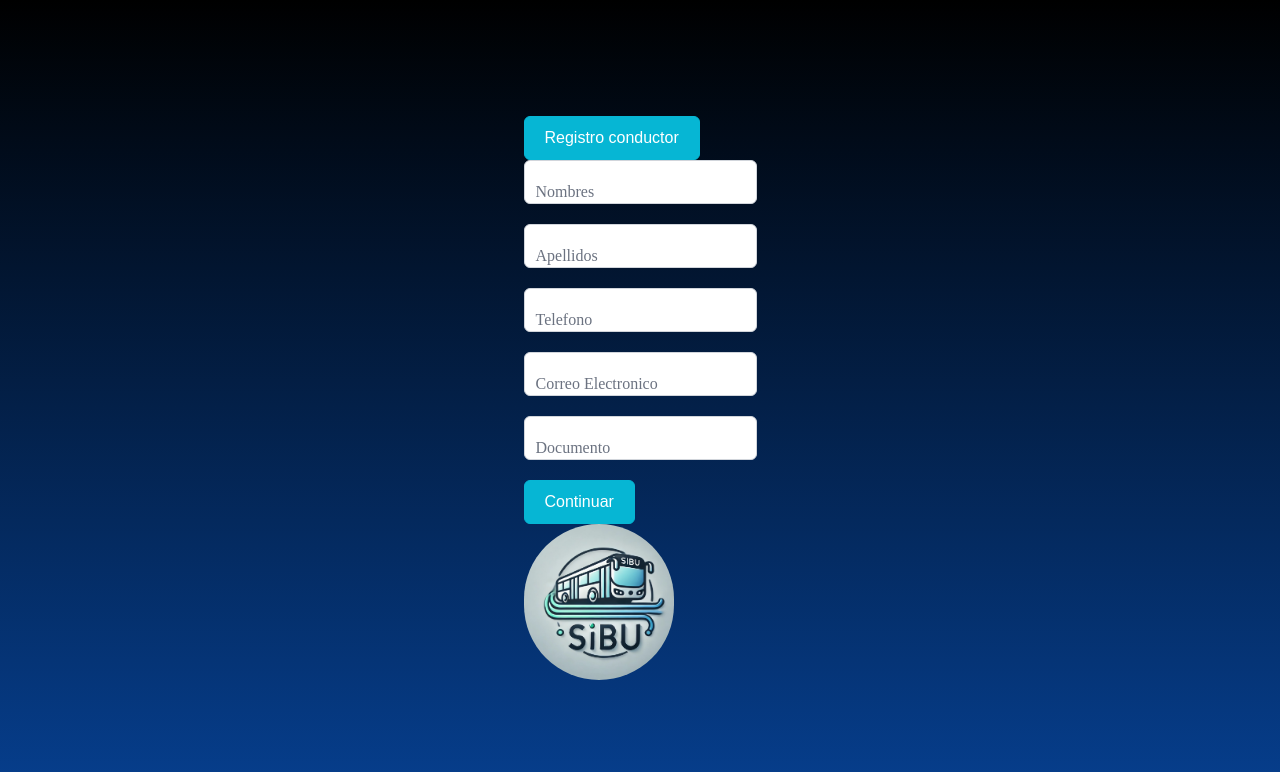
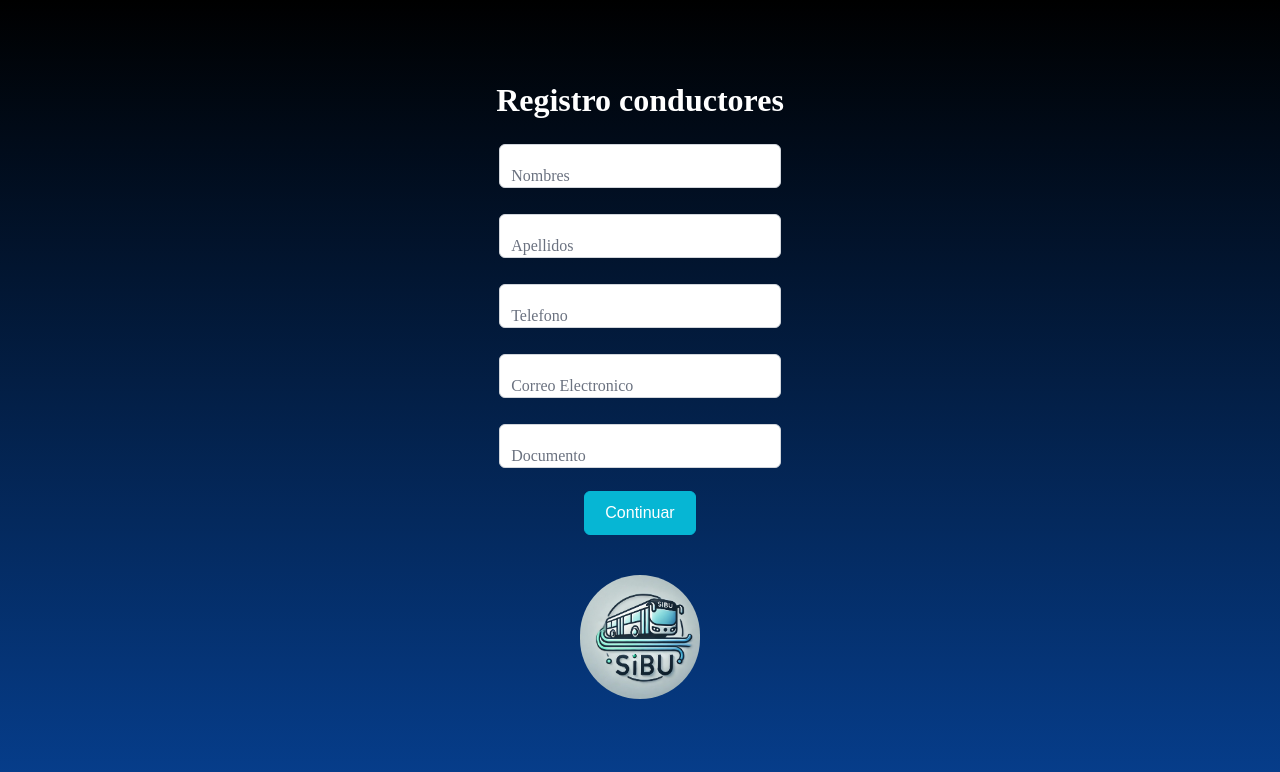
Before and after one commit to zhetirox/proyecto, a React (Vite) app: page / in a window 1280 px wide. Shown: the top 772 px of the page. Built offline with nearby package versions, Linux system fonts and the light colour scheme; a web font is replaced by a local one.

Commit message:
correcion pagina registro conductores

```diff
--- a/src/pages/RegistroConductores.jsx
+++ b/src/pages/RegistroConductores.jsx
@@ -3,8 +3,7 @@ import { FloatLabel } from "primereact/floatlabel";
 import { useState } from "react";
 import { Button } from 'primereact/button';
 import sibuLogo from '../assets/sibu.jpeg';
-import './registroconductores.css'
-
+import '../style.css/registroconductores.css';
 
 
 function RegistroConductores() {
@@ -17,10 +16,11 @@ function RegistroConductores() {
                     <div className="logo-container">
 
                     </div>
-                    <Button>
-                        <label htmlFor="registro conductor">Registro conductor</label>
+                   <h1 className="h1">
+                        <label htmlFor="registro conductor">Registro conductores</label>
+                        </h1>
 
-                    </Button>
+
 
 
                 </div>
@@ -68,12 +68,14 @@ function RegistroConductores() {
 
 
             </div>
-                    <Button>
+            <div className="but">
+            <Button >
                 <label htmlFor="Continuar">Continuar</label>
 
             </Button>
-                    <div>
-                     <img src={sibuLogo} alt="Logo de Sibu" style={{ width: '150px', borderRadius: '250px' }} />
+            </div>
+            <div className="imagen">
+                <img src={sibuLogo} alt="Logo de Sibu" style={{ width: '200px', borderRadius: '100px', padding: '40px' }} />
             </div>
 
 
--- /dev/null
+++ b/src/style.css/registroconductores.css
@@ -0,0 +1,32 @@
+body{
+
+    display: flex;
+    justify-content: center;
+    align-items: center;
+    background: linear-gradient(to bottom, #000, #063f8f);
+    height: 100vh;
+    margin: 0;
+}
+
+input{
+
+  margin-bottom: 20px;
+
+
+}
+.h1 {
+  color: white;
+}
+.but{
+  display: flex;
+  justify-content: center;
+  align-items: center;
+}
+.imagen{
+  display: flex;
+  justify-content: center;
+  align-items: center;
+}
+.form{
+  padding: 3px;
+}
```
Lines whose indentation alone changed are shown as unchanged.
